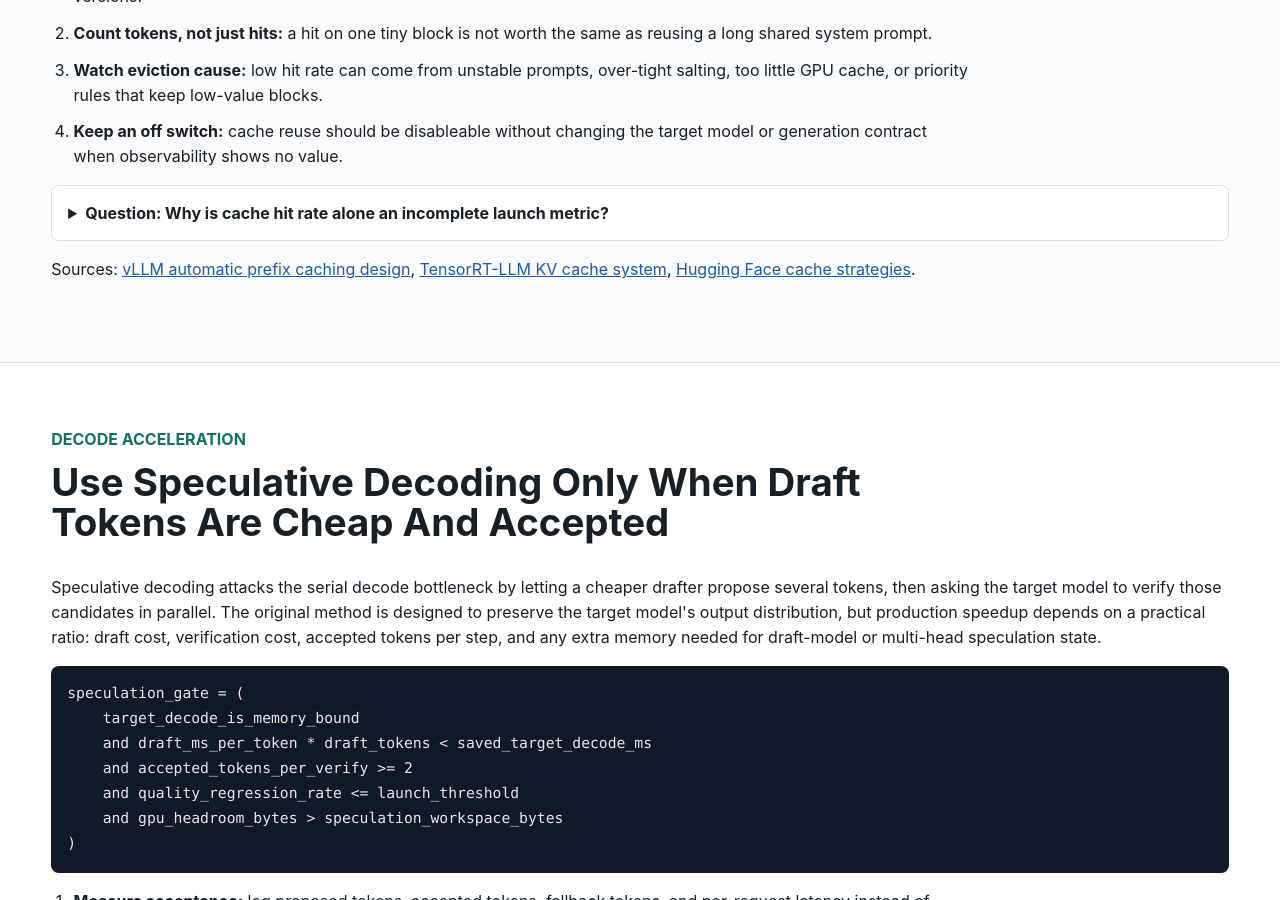
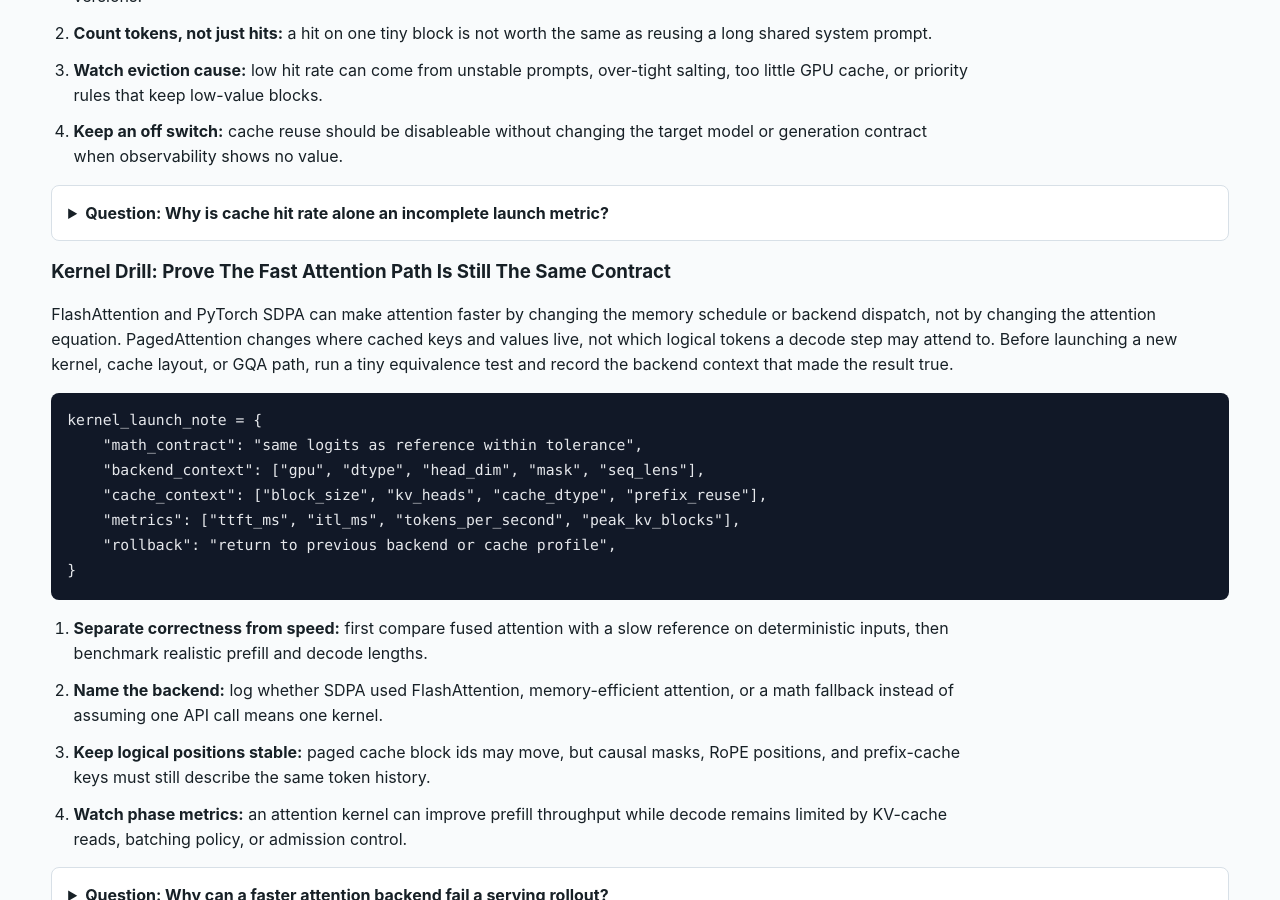
Before and after one commit to kennethli319/kennethli319.github.io, a Jekyll site: the page llm-ml-course/lessons/production-serving.html, which Jekyll copies as it is, in a window 1280 px wide and 900 px high, scrolled down 12789 px. Built offline with Jekyll 4.4.1, drawn with Linux system fonts in a browser that asks for light colours; some of the changed text lies outside the part shown.

Commit message:
Sync attention kernel launch drill

```diff
--- a/llm-ml-course/lessons/production-serving.html
+++ b/llm-ml-course/lessons/production-serving.html
@@ -534,8 +534,37 @@ hit_rate = reused_complete_blocks / requested_complete_blocks</code></pre>
         <summary>Question: Why is cache hit rate alone an incomplete launch metric?</summary>
         <p>It does not show whether the reused blocks were large enough to improve TTFT, whether useful blocks were evicted, or whether the cache namespace accidentally allowed reuse across incompatible requests.</p>
       </details>
+      <h3>Kernel Drill: Prove The Fast Attention Path Is Still The Same Contract</h3>
+      <p>
+        FlashAttention and PyTorch SDPA can make attention faster by changing
+        the memory schedule or backend dispatch, not by changing the attention
+        equation. PagedAttention changes where cached keys and values live, not
+        which logical tokens a decode step may attend to. Before launching a
+        new kernel, cache layout, or GQA path, run a tiny equivalence test and
+        record the backend context that made the result true.
+      </p>
+      <pre><code>kernel_launch_note = {
+    "math_contract": "same logits as reference within tolerance",
+    "backend_context": ["gpu", "dtype", "head_dim", "mask", "seq_lens"],
+    "cache_context": ["block_size", "kv_heads", "cache_dtype", "prefix_reuse"],
+    "metrics": ["ttft_ms", "itl_ms", "tokens_per_second", "peak_kv_blocks"],
+    "rollback": "return to previous backend or cache profile",
+}</code></pre>
+      <ol class="steps">
+        <li><strong>Separate correctness from speed:</strong> first compare fused attention with a slow reference on deterministic inputs, then benchmark realistic prefill and decode lengths.</li>
+        <li><strong>Name the backend:</strong> log whether SDPA used FlashAttention, memory-efficient attention, or a math fallback instead of assuming one API call means one kernel.</li>
+        <li><strong>Keep logical positions stable:</strong> paged cache block ids may move, but causal masks, RoPE positions, and prefix-cache keys must still describe the same token history.</li>
+        <li><strong>Watch phase metrics:</strong> an attention kernel can improve prefill throughput while decode remains limited by KV-cache reads, batching policy, or admission control.</li>
+      </ol>
+      <details class="qa">
+        <summary>Question: Why can a faster attention backend fail a serving rollout?</summary>
+        <p>If the backend silently changes because of dtype, mask shape, GQA support, or cache layout, the benchmark may measure a different path than production. Correctness and dispatch evidence should travel with the latency numbers.</p>
+      </details>
       <p>
         Sources:
+        <a href="https://arxiv.org/abs/2205.14135">FlashAttention</a>,
+        <a href="https://docs.pytorch.org/docs/stable/generated/torch.nn.functional.scaled_dot_product_attention.html">PyTorch scaled dot-product attention</a>,
+        <a href="https://arxiv.org/abs/2309.06180">PagedAttention paper</a>,
         <a href="https://docs.vllm.ai/en/stable/design/prefix_caching/">vLLM automatic prefix caching design</a>,
         <a href="https://nvidia.github.io/TensorRT-LLM/latest/features/kvcache.html">TensorRT-LLM KV cache system</a>,
         <a href="https://huggingface.co/docs/transformers/en/kv_cache">Hugging Face cache strategies</a>.
```
